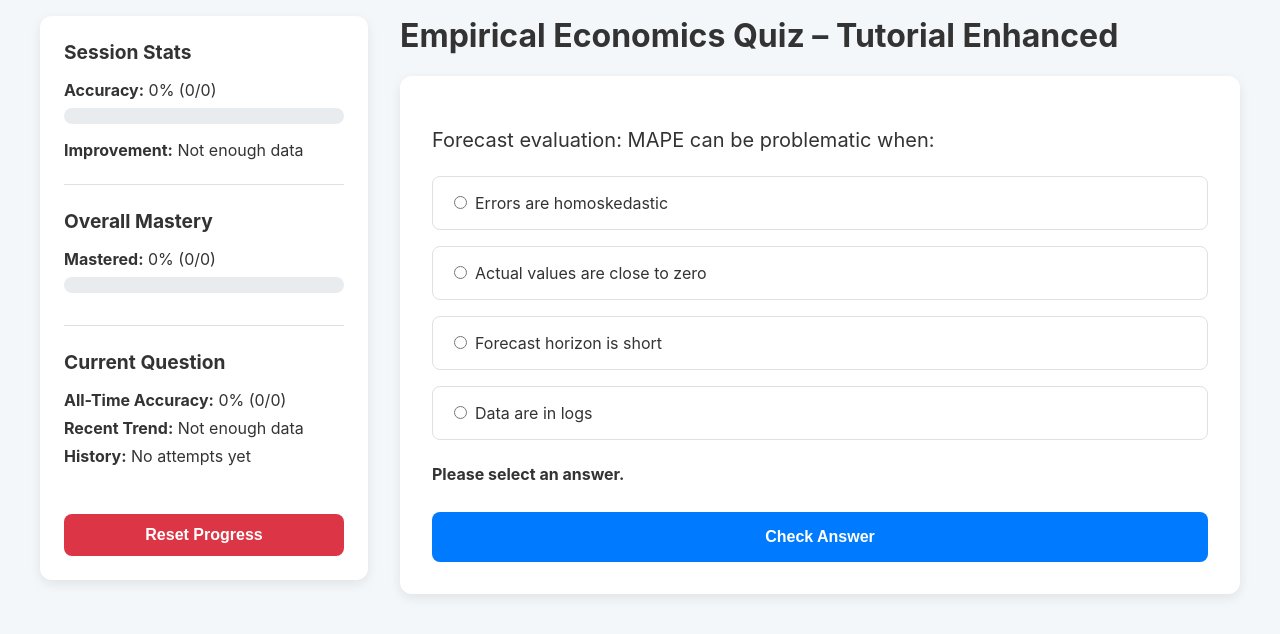
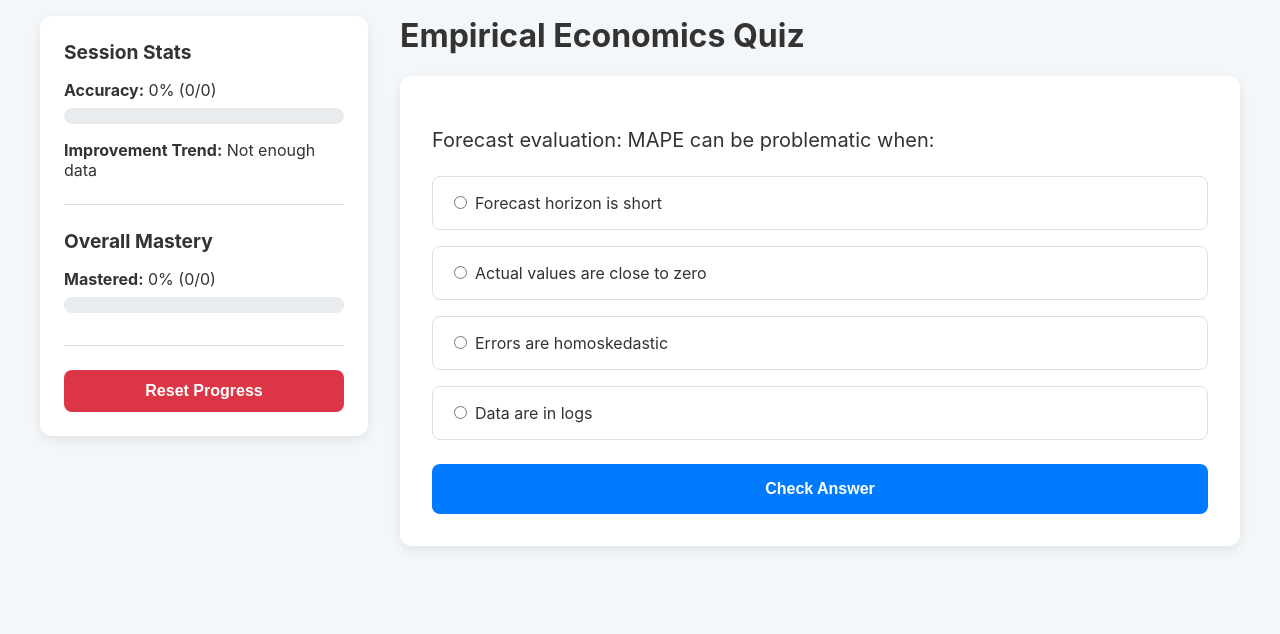
Before and after one commit to anschmieg/quiz-from-json, an Eleventy site: page src/index.njk in a window 1280 px wide. Both pictures are taken after a click on the button "Check Answer". Built offline with nearby package versions, Linux system fonts and the light colour scheme; Eleventy itself is replaced by a stand-in of ours; files that its build step writes are made by us from their sources.

Commit message:
improve stats panel display

```diff
--- a/src/_data/questions.json
+++ b/src/_data/questions.json
@@ -1,9 +1,9 @@
 {
-  "title": "Empirical Economics Quiz – Tutorial Enhanced",
+  "title": "Empirical Economics Quiz",
   "questions": [
     {
-      "id": "mcq_001",
-      "questionText": "A forecaster uses past inflation and interest rates to predict next quarter’s inflation and tunes the model to minimize out-of-sample error. What is the primary goal?",
+      "id": "mcq_006",
+      "questionText": "Log–level model: $\\log(y) = \\alpha + \\beta x$ with \\beta = 0.08$. Best interpretation?",
       "options": [
         "Causal inference",
         "Prediction",
@@ -31,7 +31,7 @@
     },
     {
       "id": "mcq_003",
-      "questionText": "In the OLS model $y = b_0 + b_1 x + u$, which sample property holds by the first-order conditions?",
+      "questionText": "In the OLS model $y = \\beta_0 + \\beta_1 x + u$, which sample property holds by the first-order conditions?",
       "options": [
         "Residuals are uncorrelated with $x$",
         "Residuals are normally distributed",
@@ -73,7 +73,7 @@
     },
     {
       "id": "mcq_006",
-      "questionText": "Log–level model: $\\log(y) = a + b x$ with $b = 0.08$. Best interpretation?",
+      "questionText": "Log–level model: $\\log(y) = a + \\beta x$ with $\\beta = 0.08$. Best interpretation?",
       "options": [
         "A one-unit increase in $x$ changes $y$ by 0.08 units",
         "A one-unit increase in $x$ is associated with an 8% increase in $y$",
@@ -83,7 +83,7 @@
       "correctAnswer": "A one-unit increase in $x$ is associated with an 8% increase in $y$",
       "difficulty": "medium",
       "topic": "Lecture 1 – Functional Forms",
-      "explanation": "In log–level, $\\partial \\ln y/\\partial x=b$. A one-unit increase in $x$ implies approximately $100\\times b=8\\%$ increase in $y$."
+      "explanation": "In log–level, $\\partial \\ln y/\\partial x=\\beta$. A one-unit increase in $x$ implies approximately $100\\times \\beta=8\\%$ increase in $y$."
     },
     {
       "id": "mcq_007",
@@ -129,7 +129,7 @@
     },
     {
       "id": "mcq_010",
-      "questionText": "In $y = b_0 + b_1 x_1 + b_2 x_2 + u$, $b_1$ measures:",
+      "questionText": "In $y = \\beta_0 + \\beta_1 x_1 + \\beta_2 x_2 + u$, $\\beta_1$ measures:",
       "options": [
         "Total effect of $x_1$ ignoring $x_2$",
         "Correlation of $x_1$ and $y$",
@@ -139,7 +139,7 @@
       "correctAnswer": "Effect of $x_1$ on $y$ holding $x_2$ constant",
       "difficulty": "easy",
       "topic": "Lecture 2 – Interpretation",
-      "explanation": "$b_1$ is the ceteris paribus (partial) effect: $\\partial y/\\partial x_1$ given $x_2$."
+      "explanation": "$\\beta_1$ is the ceteris paribus (partial) effect: $\\partial y/\\partial x_1$ given $x_2$."
     },
     {
       "id": "mcq_011",
@@ -171,7 +171,7 @@
     },
     {
       "id": "mcq_013",
-      "questionText": "Wage = $b_0 + b_1\\,\\text{Female} + b_2\\,\\text{Educ} + b_3(\\text{Female}\\times\\text{Educ}) + u$. What does $b_3$ measure?",
+      "questionText": "Consider the regression: $\\text{Wage} = \\beta_0 + \\beta_1 \\cdot \\text{Female} + \\beta_2 \\cdot \\text{Educ} + \\beta_3 \\cdot (\\text{Female} \\times \\text{Educ}) + u$. What does $\\beta_3$ measure?",
       "options": [
         "Wage gap at zero education",
         "Return to education for females",
@@ -181,7 +181,7 @@
       "correctAnswer": "Difference in returns to education between females and males",
       "difficulty": "medium",
       "topic": "Lecture 2 – Interactions and Dummies",
-      "explanation": "$b_3$ is the interaction slope difference: $\\partial\\text{Wage}/\\partial\\text{Educ}$ for females minus that for males."
+      "explanation": "$\\beta_3$ is the interaction slope difference: $\\partial\\text{Wage}/\\partial\\text{Educ}$ for females minus that for males."
     },
     {
       "id": "mcq_014",
@@ -237,7 +237,7 @@
       "correctAnswer": "Test for a unit root",
       "difficulty": "medium",
       "topic": "Lecture 3 – Unit Root Tests",
-      "explanation": "ADF tests $H_0:$ unit root via $\\Delta y_t=\\alpha+\\beta t+\\gamma y_{t-1}+\\sum_{i=1}^p\\delta_i\\Delta y_{t-i}+\\varepsilon_t$; reject if $\\hat\\gamma$ is sufficiently negative."
+      "explanation": "ADF tests $H_0:$ unit root via $\\Delta y_t=\\alpha+\\beta t+\\phi y_{t-1}+\\sum_{i=1}^p\\delta_i\\Delta y_{t-i}+\\varepsilon_t$; reject if $\\hat\\phi$ is sufficiently negative."
     },
     {
       "id": "mcq_018",
@@ -255,7 +255,7 @@
     },
     {
       "id": "mcq_019",
-      "questionText": "In AR(1): $Y_t = a + r Y_{t-1} + u_t$, $|r|=1$ implies:",
+      "questionText": "In AR(1): $Y_t = \\alpha + \\phi Y_{t-1} + u_t$, $|\\phi|=1$ implies:",
       "options": [
         "Stationary mean reversion",
         "Explosive series",
@@ -265,7 +265,7 @@
       "correctAnswer": "Random walk (non-stationary)",
       "difficulty": "medium",
       "topic": "Lecture 3 – AR(1)",
-      "explanation": "When $|r|=1$, the process has a unit root; shocks are permanent and variance increases with $t$."
+      "explanation": "When $|\\phi|=1$, the process has a unit root; shocks are permanent and variance increases with $t$."
     },
     {
       "id": "mcq_020",
@@ -493,7 +493,7 @@
     },
     {
       "id": "mcq_104",
-      "questionText": "Level–log model: $y = a + b\\,\\log(x)$. If $b = 2.5$, a 1% increase in $x$ is associated with:",
+      "questionText": "Level–log model: $y = a + \\beta\\,\\log(x)$. If $\\beta = 2.5$, a 1% increase in $x$ is associated with:",
       "options": [
         "A 2.5% increase in $y$",
         "A 0.025 increase in $y$",
@@ -503,7 +503,7 @@
       "correctAnswer": "A 0.025 increase in $y$",
       "difficulty": "medium",
       "topic": "Lecture 1 – Functional Forms",
-      "explanation": "Level–log: $\\partial y/\\partial\\ln x=b$. A 1% change in $x$ is $\\Delta\\ln x\\approx 0.01$, so $\\Delta y\\approx b\\times0.01=0.025$."
+      "explanation": "Level–log: $\\partial y/\\partial\\ln x=\\beta$. A 1% change in $x$ is $\\Delta\\ln x\\approx 0.01$, so $\\Delta y\\approx \\beta\\times0.01=0.025$."
     },
     {
       "id": "mcq_105",
@@ -563,17 +563,17 @@
     },
     {
       "id": "mcq_109",
-      "questionText": "In Wage model with Female, Educ, and Female×Educ, what is the return to education for females?",
+      "questionText": "Consider the regression model: $\\text{Wage} = \\beta_0 + \\beta_1 \\cdot \\text{Female} + \\beta_2 \\cdot \\text{Educ} + \\beta_3 \\cdot (\\text{Female} \\times \\text{Educ}) + u$. What is the return to education for females?",
       "options": [
-        "$b_2$",
-        "$b_2 + b_3$",
-        "$b_1 + b_2$",
-        "$b_0 + b_2 + b_3$"
+        "$\\beta_2$",
+        "$\\beta_2 + \\beta_3$",
+        "$\\beta_1 + \\beta_2$",
+        "$\\beta_0 + \\beta_2 + \\beta_3$"
       ],
-      "correctAnswer": "$b_2 + b_3$",
+      "correctAnswer": "$\\beta_2 + \\beta_3$",
       "difficulty": "medium",
       "topic": "Lecture 2 – Interactions",
-      "explanation": "Female group’s slope on Educ combines the main effect $b_2$ and the interaction $b_3$."
+      "explanation": "For females ($\\text{Female}=1$), the slope on Educ is $\\beta_2 + \\beta_3$."
     },
     {
       "id": "mcq_110",
@@ -647,7 +647,7 @@
     },
     {
       "id": "mcq_115",
-      "questionText": "AR(1): $y_t = c + \\phi y_{t-1} + u_t$, with $|\\phi|<1$. The long-run mean equals:",
+      "questionText": "AR(1): $y_t = \\alpha + \\phi y_{t-1} + u_t$, with $|\\phi|<1$. The long-run mean equals:",
       "options": [
         "0",
         "c",
@@ -657,7 +657,7 @@
       "correctAnswer": "$c/(1-\\phi)$",
       "difficulty": "medium",
       "topic": "Lecture 3 – AR(1) Mean",
-      "explanation": "Steady state $\\mu$ solves $\\mu=c+\\phi\\mu \\Rightarrow \\mu=c/(1-\\phi)$."
+      "explanation": "Steady state $\\mu$ solves $\\mu=\\alpha+\\phi\\mu \\Rightarrow \\mu=\\alpha/(1-\\phi)$."
     },
     {
       "id": "mcq_116",
--- a/src/css/style.css
+++ b/src/css/style.css
@@ -10,6 +10,8 @@
     --meta-color: #6c757d;
     --explanation-bg: #e9f5ff;
     --shadow: 0 4px 12px rgba(0, 0, 0, 0.08);
+    --correct-highlight-bg: #eaf7ec;
+    --incorrect-highlight-bg: #fdecea;
 }
 
 html {
@@ -83,7 +85,6 @@ body {
     font-weight: bold;
 }
 
-/* **NEW** Progress Bar Styles */
 .progress-bar-container {
     background-color: #e9ecef;
     border-radius: 0.5rem;
@@ -97,7 +98,6 @@ body {
     background-color: var(--primary-color);
     height: 100%;
     width: 0%;
-    /* Default width */
     border-radius: 0.5rem;
     transition: width 0.4s ease-in-out;
 }
@@ -165,38 +165,50 @@ body {
     margin-right: 0.5rem;
 }
 
+/* Styles for visual feedback on answers */
+.option-label.disabled {
+    cursor: default;
+    opacity: 0.7;
+    background-color: #f8f9fa;
+}
+
+.option-label.disabled:hover {
+    border-color: var(--border-color);
+}
+
+.option-label.correct-answer {
+    border-color: var(--correct-color);
+    background-color: var(--correct-highlight-bg);
+    opacity: 1;
+}
+
+.option-label.selected-incorrect {
+    border-color: var(--incorrect-color);
+    background-color: var(--incorrect-highlight-bg);
+    opacity: 1;
+}
+
 /* === Feedback, Metadata & Buttons === */
 #feedback-area {
     margin-top: 1.5rem;
 }
 
-.feedback-text {
-    font-weight: bold;
-    min-height: 1.5em;
-    margin: 0 0 1rem 0;
-}
-
-.feedback-text.correct {
-    color: var(--correct-color);
-}
-
-.feedback-text.incorrect {
-    color: var(--incorrect-color);
+.review-section {
+    border-top: 1px solid var(--border-color);
+    padding-top: 1.5rem;
 }
 
 .explanation {
     background-color: var(--explanation-bg);
     border-left: 4px solid var(--primary-color);
     padding: 1rem;
-    margin: 1rem 0;
+    margin-bottom: 1rem;
     border-radius: 4px;
     font-size: 0.95rem;
     line-height: 1.6;
 }
 
 .question-meta {
-    padding-top: 1rem;
-    border-top: 1px solid var(--border-color);
     font-size: 0.9rem;
     color: var(--meta-color);
     display: flex;
--- a/src/index.njk
+++ b/src/index.njk
@@ -11,7 +11,7 @@ title: "Learning Quiz"
             <div id="session-stats-content">
                 <p><strong>Accuracy:</strong> <span id="session-accuracy-val">-</span></p>
                 <div class="progress-bar-container"><div class="progress-bar" id="session-accuracy-bar"></div></div>
-                <p><strong>Improvement:</strong> <span id="overall-improvement">-</span></p>
+                <p><strong>Improvement Trend:</strong> <span id="overall-improvement">-</span></p>
             </div>
         </div>
 
@@ -23,10 +23,11 @@ title: "Learning Quiz"
             </div>
         </div>
 
-        <div class="stats-section">
+        <!-- This entire section will now be hidden if there's no history -->
+        <div class="stats-section" id="current-question-stats-container">
             <h2>Current Question</h2>
             <div id="current-question-stats-content">
-                <p>Waiting for question...</p>
+                <!-- Content is generated by JS -->
             </div>
         </div>
 
--- a/src/js/quiz.js
+++ b/src/js/quiz.js
@@ -1,48 +1,46 @@
 document.addEventListener('DOMContentLoaded', () => {
-    // Ensure KaTeX is rendered after dynamic content is added
     const renderMath = (element) => {
         if (window.renderMathInElement) {
             window.renderMathInElement(element, {
                 delimiters: [
-                    {left: '$$', right: '$$', display: true},
-                    {left: '$', right: '$', display: false},
-                    {left: '\\[', right: '\\]', display: true},
-                    {left: '\\(', right: '\\)', display: false}
+                    {left: '$$', right: '$$', display: true}, {left: '$', right: '$', display: false},
+                    {left: '\\[', right: '\\]', display: true}, {left: '\\(', right: '\\)', display: false}
                 ]
             });
         }
     };
 
+    const shuffleArray = (array) => {
+        for (let i = array.length - 1; i > 0; i--) {
+            const j = Math.floor(Math.random() * (i + 1));
+            [array[i], array[j]] = [array[j], array[i]];
+        }
+        return array;
+    };
+
     const STATS_STORAGE_KEY = 'quizUserStats';
     let allQuestions = [];
-    let userStats = {}; // Stores lifetime stats from localStorage
-    let sessionStats = { history: [] }; // Stores stats for this session only
+    let userStats = {};
+    let sessionStats = { history: [] };
+    let lastQuestionId = null;
 
-    // DOM Elements
     const flashcardContainer = document.getElementById('flashcard-container');
     const quizTitle = document.getElementById('quiz-title');
     const resetButton = document.getElementById('reset-progress');
     const completeMessage = document.getElementById('quiz-complete-message');
-
-    // Stats Panel Elements
     const sessionAccuracyValEl = document.getElementById('session-accuracy-val');
     const sessionAccuracyBarEl = document.getElementById('session-accuracy-bar');
     const overallImprovementEl = document.getElementById('overall-improvement');
     const masteryAccuracyValEl = document.getElementById('mastery-accuracy-val');
     const masteryAccuracyBarEl = document.getElementById('mastery-accuracy-bar');
+    const currentQuestionStatsContainer = document.getElementById('current-question-stats-container');
     const currentQuestionStatsEl = document.getElementById('current-question-stats-content');
-
-    // --- Core Data & Stats Functions ---
 
     function loadStats() {
         const storedStats = localStorage.getItem(STATS_STORAGE_KEY);
         try {
             userStats = storedStats ? JSON.parse(storedStats) : {};
-        } catch (e) {
-            console.error("Failed to parse stats from localStorage", e);
-            userStats = {};
-        }
-
+        } catch (e) { userStats = {}; }
         allQuestions.forEach(q => {
             if (!userStats[q.id] || !Array.isArray(userStats[q.id].history)) {
                 userStats[q.id] = { history: [] };
@@ -62,91 +60,69 @@ document.addEventListener('DOMContentLoaded', () => {
         return { correct, total, percentage };
     }
 
-    // **NEW**: Calculates mastery based on the LAST answer for each attempted question.
     function calculateMastery() {
         const attemptedQuestions = allQuestions.filter(q => userStats[q.id]?.history.length > 0);
         if (attemptedQuestions.length === 0) return { correct: 0, total: 0, percentage: 0 };
-
-        const correctOnLastTry = attemptedQuestions.filter(q => {
-            const history = userStats[q.id].history;
-            return history[history.length - 1]; // Check if the last entry is true
-        }).length;
-
+        const correctOnLastTry = attemptedQuestions.filter(q => userStats[q.id].history.slice(-1)[0]).length;
         const total = attemptedQuestions.length;
         const percentage = Math.round((correctOnLastTry / total) * 100);
         return { correct: correctOnLastTry, total, percentage };
     }
 
+    // **NEW**: Calculates improvement and returns a percentage string
     function calculateImprovement(history, sliceSize = 10) {
         if (!history || history.length < sliceSize * 2) return "Not enough data";
-
         const recentAccuracy = calculateAccuracy(history.slice(-sliceSize)).percentage;
         const priorAccuracy = calculateAccuracy(history.slice(-sliceSize * 2, -sliceSize)).percentage;
+        const improvement = recentAccuracy - priorAccuracy;
 
-        const improvement = recentAccuracy - priorAccuracy;
-        if (improvement > 5) return `<span class="improving">Improving</span>`;
-        if (improvement < -5) return `<span class="declining">Declining</span>`;
+        if (improvement > 0) return `<span class="improving">+${improvement}%</span>`;
+        if (improvement < 0) return `<span class="declining">${improvement}%</span>`;
         return `<span>Stable</span>`;
     }
 
     function renderAllStats(currentQuestion) {
-        // Session Stats
         const sessionAccuracy = calculateAccuracy(sessionStats.history);
         sessionAccuracyValEl.textContent = `${sessionAccuracy.percentage}% (${sessionAccuracy.correct}/${sessionAccuracy.total})`;
         sessionAccuracyBarEl.style.width = `${sessionAccuracy.percentage}%`;
         overallImprovementEl.innerHTML = calculateImprovement(sessionStats.history);
 
-        // Mastery Stats
         const mastery = calculateMastery();
         masteryAccuracyValEl.textContent = `${mastery.percentage}% (${mastery.correct}/${mastery.total})`;
         masteryAccuracyBarEl.style.width = `${mastery.percentage}%`;
 
-        // Current Question Stats
-        if (currentQuestion) {
-            const qStats = userStats[currentQuestion.id] || { history: [] };
+        // **NEW**: Hide or show the current question stats section
+        if (currentQuestion && userStats[currentQuestion.id]?.history.length > 0) {
+            currentQuestionStatsContainer.style.display = 'block';
+            const qStats = userStats[currentQuestion.id];
             const lifetime = calculateAccuracy(qStats.history);
             const improvement = calculateImprovement(qStats.history, 5);
-
-            const historyHtml = qStats.history.slice(-10).map(isCorrect =>
-                `<span class="history-dot ${isCorrect ? 'correct' : 'incorrect'}"></span>`
-            ).join('');
-
-            currentQuestionStatsEl.innerHTML = `
-                <p><strong>All-Time Accuracy:</strong> ${lifetime.percentage}% (${lifetime.correct}/${lifetime.total})</p>
-                <p><strong>Recent Trend:</strong> ${improvement}</p>
-                <p><strong>History:</strong> ${historyHtml || 'No attempts yet'}</p>
-            `;
+            const historyHtml = qStats.history.slice(-10).map(isCorrect => `<span class="history-dot ${isCorrect ? 'correct' : 'incorrect'}"></span>`).join('');
+            currentQuestionStatsEl.innerHTML = `<p><strong>All-Time Accuracy:</strong> ${lifetime.percentage}% (${lifetime.correct}/${lifetime.total})</p><p><strong>Recent Trend:</strong> ${improvement}</p><p><strong>History:</strong> ${historyHtml}</p>`;
         } else {
-            currentQuestionStatsEl.innerHTML = `<p>Quiz complete!</p>`;
+            currentQuestionStatsContainer.style.display = 'none';
         }
     }
 
     function selectNextQuestion() {
-        if (!allQuestions || allQuestions.length === 0) return null;
+        const masteredQuestions = new Set(allQuestions.filter(q => {
+            const history = userStats[q.id]?.history || [];
+            return history.length >= 3 && history.slice(-3).every(Boolean);
+        }).map(q => q.id));
 
-        const allMastered = allQuestions.every(q => {
-            const history = userStats[q.id]?.history || [];
-            if (history.length < 3) return false;
-            return history.slice(-3).every(Boolean);
-        });
+        if (masteredQuestions.size === allQuestions.length) return null;
 
-        if (allMastered) return null;
+        const availableQuestions = allQuestions.filter(q => !masteredQuestions.has(q.id));
+        const candidatePool = availableQuestions.length > 1 ? availableQuestions.filter(q => q.id !== lastQuestionId) : availableQuestions;
 
         let worstScore = Infinity;
         let candidates = [];
-
-        allQuestions.forEach(q => {
+        candidatePool.forEach(q => {
             const history = userStats[q.id]?.history || [];
-            if (history.length >= 3 && history.slice(-3).every(Boolean)) {
-                return; // Skip mastered questions
-            }
-
             let score = 0;
             history.forEach((isCorrect, index) => {
-                const weight = Math.pow(0.9, history.length - 1 - index);
-                score += (isCorrect ? 1 : -1) * weight;
+                score += (isCorrect ? 1 : -1) * Math.pow(0.9, history.length - 1 - index);
             });
-
             if (score < worstScore) {
                 worstScore = score;
                 candidates = [q];
@@ -155,64 +131,55 @@ document.addEventListener('DOMContentLoaded', () => {
             }
         });
 
-        return candidates[Math.floor(Math.random() * candidates.length)];
+        const nextQuestion = candidates[Math.floor(Math.random() * candidates.length)];
+        lastQuestionId = nextQuestion.id;
+        return nextQuestion;
     }
 
     function renderQuestion(q) {
         renderAllStats(q);
-
         if (!q) {
             flashcardContainer.style.display = 'none';
             completeMessage.style.display = 'block';
             return;
         }
-
         flashcardContainer.style.display = 'block';
         completeMessage.style.display = 'none';
 
-        const optionsHtml = q.options.map(option => `<label class="option-label"><input type="radio" name="answer" value="${option.replace(/"/g, '&quot;')}"><span>${option}</span></label>`).join('');
-
-        flashcardContainer.innerHTML = `
-            <p class="question-text">${q.questionText}</p>
-            <div class="options">${optionsHtml}</div>
-            <div id="feedback-area"></div>
-            <button class="action-button" id="check-answer-btn">Check Answer</button>
-        `;
-
+        const shuffledOptions = shuffleArray([...q.options]);
+        const optionsHtml = shuffledOptions.map(option => `<label class="option-label"><input type="radio" name="answer" value="${option.replace(/"/g, '&quot;')}"><span>${option}</span></label>`).join('');
+        flashcardContainer.innerHTML = `<p class="question-text">${q.questionText}</p><div class="options">${optionsHtml}</div><div id="feedback-area"></div><button class="action-button" id="check-answer-btn">Check Answer</button>`;
         renderMath(flashcardContainer);
         document.getElementById('check-answer-btn').addEventListener('click', () => checkAnswer(q));
     }
 
     function checkAnswer(q) {
-        const selectedOption = document.querySelector('input[name="answer"]:checked');
-        const feedbackArea = document.getElementById('feedback-area');
-        const checkButton = document.getElementById('check-answer-btn');
+        const selectedOptionEl = document.querySelector('input[name="answer"]:checked');
+        if (!selectedOptionEl) return;
 
-        if (!selectedOption) {
-            feedbackArea.innerHTML = `<p class="feedback-text">Please select an answer.</p>`;
-            return;
-        }
-
-        const isCorrect = selectedOption.value === q.correctAnswer;
-
+        const userAnswer = selectedOptionEl.value;
+        const isCorrect = userAnswer === q.correctAnswer;
         userStats[q.id].history.push(isCorrect);
         sessionStats.history.push(isCorrect);
 
-        let feedbackHtml = isCorrect ? `<p class="feedback-text correct">✅ Correct!</p>` : `<p class="feedback-text incorrect">❌ Incorrect. The correct answer is: <strong>${q.correctAnswer}</strong></p>`;
+        document.querySelectorAll('.option-label').forEach(label => {
+            const input = label.querySelector('input');
+            input.disabled = true;
+            label.classList.add('disabled');
+            if (input.value === q.correctAnswer) label.classList.add('correct-answer');
+            if (input.value === userAnswer && !isCorrect) label.classList.add('selected-incorrect');
+        });
 
-        if (q.explanation) {
-            feedbackHtml += `<div class="explanation">${q.explanation}</div>`;
-        }
+        let feedbackHtml = `<div class="review-section">`;
+        if (q.explanation) feedbackHtml += `<div class="explanation">${q.explanation}</div>`;
+        feedbackHtml += `<div class="question-meta"><span><strong>Topic:</strong> ${q.topic || 'General'}</span><span><strong>Difficulty:</strong> ${q.difficulty || 'Normal'}</span></div></div>`;
 
-        feedbackHtml += `<div class="question-meta"><span><strong>Topic:</strong> ${q.topic || 'General'}</span><span><strong>Difficulty:</strong> ${q.difficulty || 'Normal'}</span></div>`;
-
-        feedbackArea.innerHTML = feedbackHtml;
-        renderMath(feedbackArea);
-
+        document.getElementById('feedback-area').innerHTML = feedbackHtml;
+        renderMath(document.getElementById('feedback-area'));
         saveStats();
         renderAllStats(q);
 
-        document.querySelectorAll('input[name="answer"]').forEach(input => input.disabled = true);
+        const checkButton = document.getElementById('check-answer-btn');
         checkButton.textContent = 'Next Question';
         checkButton.onclick = () => renderQuestion(selectNextQuestion());
     }
@@ -222,13 +189,10 @@ document.addEventListener('DOMContentLoaded', () => {
             const response = await fetch('/_data/questions.json');
             if (!response.ok) throw new Error(`Could not load questions.json (status: ${response.status})`);
             const data = await response.json();
-
             allQuestions = data.questions || [];
             quizTitle.textContent = data.title || 'Learning Quiz';
-
             loadStats();
             renderQuestion(selectNextQuestion());
-
             resetButton.addEventListener('click', () => {
                 if (confirm('Are you sure you want to reset all your progress?')) {
                     localStorage.removeItem(STATS_STORAGE_KEY);
```
